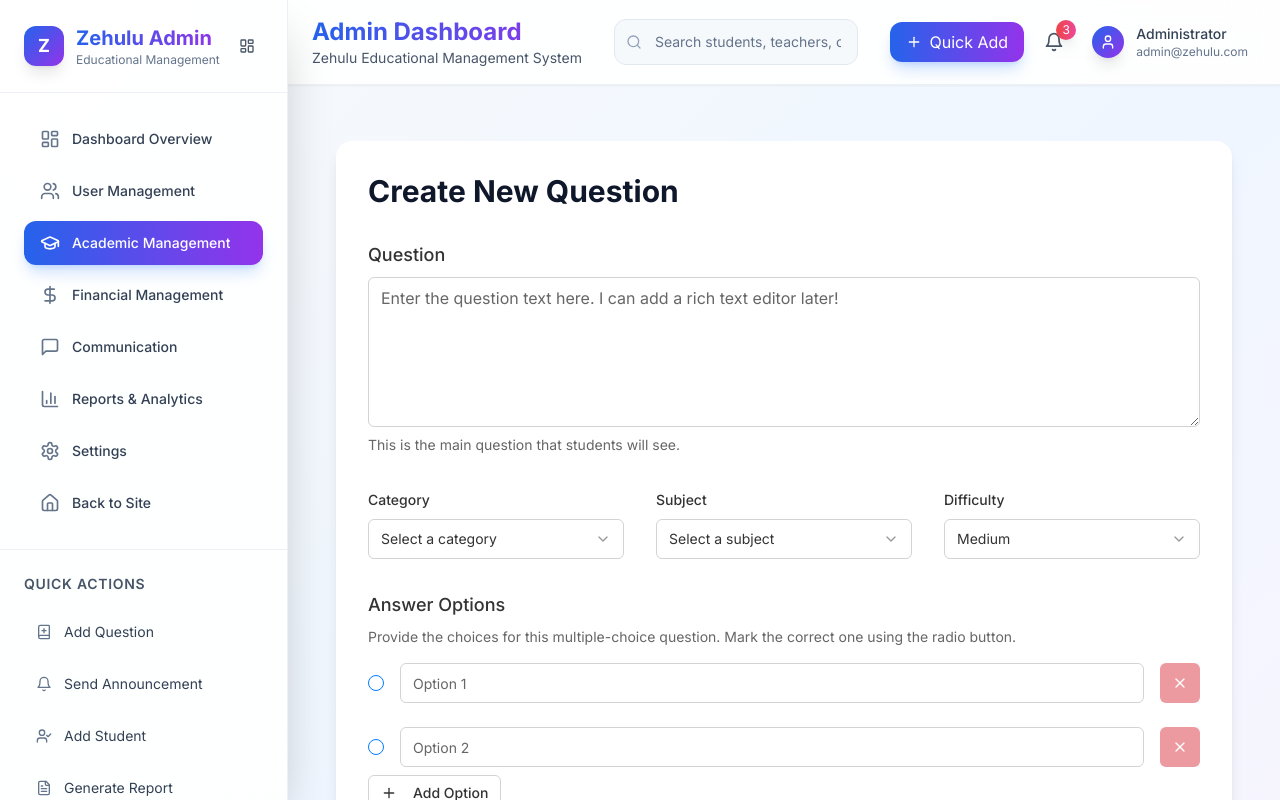
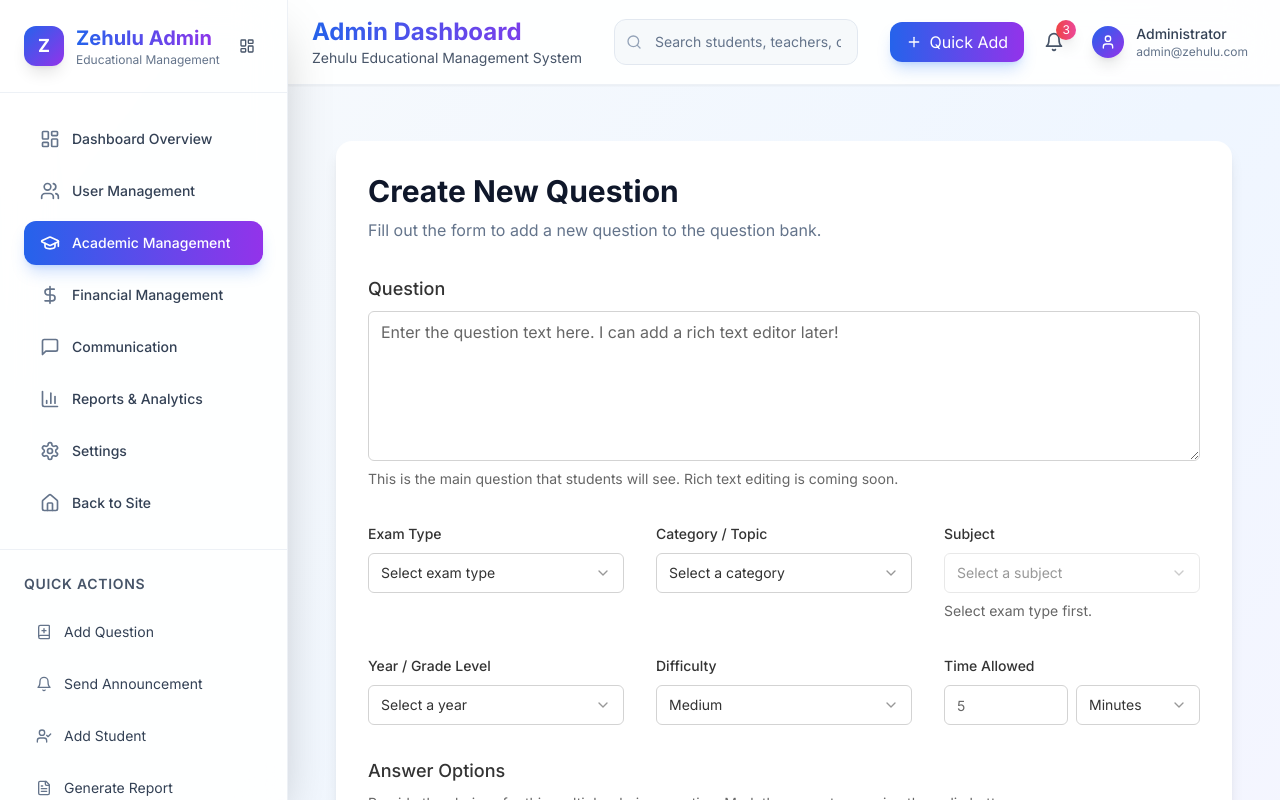
Before and after one commit to clasiset/scholar-spark-practice, a React (Vite) app: page /admin in a window 1280 px wide. Both pictures are taken after a click on the button "Add Question". Shown: the top 800 px of the page. Built offline with nearby package versions, Linux system fonts and the light colour scheme.

Commit message:
feat: Enhance question editor and main website integration
This commit enhances the question editor in the Zehulu admin code to include exam category, subject type, year, and time for test selection. It also integrates these components with the main website.

```diff
--- a/src/components/HomePage.tsx
+++ b/src/components/HomePage.tsx
@@ -30,7 +30,7 @@ export interface HomePageProps {
   user: User | null;
 }
 
-const HomePage = ({ navigate, openModal, user }: HomePageProps) => {
+const HomePage: React.FC<HomePageProps> = ({ navigate, openModal, user }) => {
   const { t } = useI18n();
 
   const testimonials = [
--- a/src/components/admin/QuestionEditor.tsx
+++ b/src/components/admin/QuestionEditor.tsx
@@ -25,13 +25,19 @@ const optionSchema = z.object({
 
 const questionFormSchema = z.object({
   questionText: z.string().min(10, "Question text must be at least 10 characters long."),
+  examType: z.string().nonempty("Please select an exam type."),
   category: z.string().nonempty("Please select a category."),
   subject: z.string().nonempty("Please select a subject."),
+  year: z.string().nonempty("Please select a year or grade level."),
   difficulty: z.enum(["Easy", "Medium", "Hard"]),
+  timeAllowed: z.coerce.number().positive().optional(),
+  timeUnit: z.enum(["seconds", "minutes"]).default("minutes"),
   questionType: z.enum(["multiple-choice-single"]), // For now, only this type
   options: z.array(optionSchema).min(2, "Please provide at least two options."),
   correctAnswerIndex: z.string().nonempty("Please select the correct answer."),
+  hint: z.string().optional(),
   explanation: z.string().optional(),
+  tags: z.string().optional(),
 });
 
 type QuestionFormValues = z.infer<typeof questionFormSchema>;
@@ -41,10 +47,19 @@ const defaultValues: Partial<QuestionFormValues> = {
   difficulty: "Medium",
   questionType: "multiple-choice-single",
   options: [{ text: "" }, { text: "" }],
+  timeUnit: "minutes",
 };
 
-const categories = ["General Knowledge", "Science", "Mathematics", "History"];
-const subjects = ["English", "Mathematics", "Biology", "Chemistry", "Physics"];
+const examTypes = ["Entrance Exam", "Exit Exam", "Mid-term", "Final", "Quiz"];
+const categories = ["Aptitude", "General Knowledge", "Science", "Mathematics", "History", "English", "Logic", "Programming"];
+const subjectsByExamType: Record<string, string[]> = {
+  "Entrance Exam": ["English", "Mathematics", "Aptitude", "General Knowledge", "Physics", "Chemistry", "Biology"],
+  "Exit Exam": ["Computer Science", "Mechanical Engineering", "Civil Engineering", "Medicine", "Law", "Economics", "Business Administration"],
+  "Mid-term": ["Calculus", "Organic Chemistry", "World History", "Literature", "Data Structures"],
+  "Final": ["Advanced Physics", "Biochemistry", "Geopolitics", "Macroeconomics", "Algorithms"],
+  "Quiz": ["General Trivia", "Pop Culture", "Riddles"],
+};
+const years = ["Grade 9", "Grade 10", "Grade 11", "Grade 12", "Freshman", "Sophomore", "Junior", "Senior", "Graduate"];
 const difficulties = ["Easy", "Medium", "Hard"];
 
 export function QuestionEditor() {
@@ -59,6 +74,9 @@ export function QuestionEditor() {
     name: "options",
   });
 
+  const watchedExamType = form.watch("examType");
+  const subjects = subjectsByExamType[watchedExamType] || [];
+
   function onSubmit(data: QuestionFormValues) {
     console.log("Form submitted:", data);
     // In a real app, you'd send this to your backend.
@@ -66,7 +84,8 @@ export function QuestionEditor() {
 
   return (
     <div className="bg-white dark:bg-slate-900 p-8 rounded-2xl shadow-lg max-w-4xl mx-auto my-8">
-      <h1 className="text-3xl font-bold mb-8 text-slate-900 dark:text-slate-100">Create New Question</h1>
+      <h1 className="text-3xl font-bold mb-2 text-slate-900 dark:text-slate-100">Create New Question</h1>
+      <p className="text-slate-500 dark:text-slate-400 mb-8">Fill out the form to add a new question to the question bank.</p>
       <Form {...form}>
         <form onSubmit={form.handleSubmit(onSubmit)} className="space-y-8">
           <FormField
@@ -82,7 +101,7 @@ export function QuestionEditor() {
                     {...field}
                   />
                 </FormControl>
-                <FormDescription>This is the main question that students will see.</FormDescription>
+                <FormDescription>This is the main question that students will see. Rich text editing is coming soon.</FormDescription>
                 <FormMessage />
               </FormItem>
             )}
@@ -91,10 +110,28 @@ export function QuestionEditor() {
           <div className="grid grid-cols-1 md:grid-cols-3 gap-8">
             <FormField
               control={form.control}
+              name="examType"
+              render={({ field }) => (
+                <FormItem>
+                  <FormLabel>Exam Type</FormLabel>
+                  <Select onValueChange={field.onChange} defaultValue={field.value}>
+                    <FormControl>
+                      <SelectTrigger><SelectValue placeholder="Select exam type" /></SelectTrigger>
+                    </FormControl>
+                    <SelectContent>
+                      {examTypes.map(type => <SelectItem key={type} value={type}>{type}</SelectItem>)}
+                    </SelectContent>
+                  </Select>
+                  <FormMessage />
+                </FormItem>
+              )}
+            />
+            <FormField
+              control={form.control}
               name="category"
               render={({ field }) => (
                 <FormItem>
-                  <FormLabel>Category</FormLabel>
+                  <FormLabel>Category / Topic</FormLabel>
                   <Select onValueChange={field.onChange} defaultValue={field.value}>
                     <FormControl>
                       <SelectTrigger><SelectValue placeholder="Select a category" /></SelectTrigger>
@@ -113,12 +150,34 @@ export function QuestionEditor() {
               render={({ field }) => (
                 <FormItem>
                   <FormLabel>Subject</FormLabel>
-                  <Select onValueChange={field.onChange} defaultValue={field.value}>
+                  <Select onValueChange={field.onChange} value={field.value} disabled={!watchedExamType}>
                     <FormControl>
                       <SelectTrigger><SelectValue placeholder="Select a subject" /></SelectTrigger>
                     </FormControl>
                     <SelectContent>
                       {subjects.map(sub => <SelectItem key={sub} value={sub}>{sub}</SelectItem>)}
+                    </SelectContent>
+                  </Select>
+                  <FormDescription>Select exam type first.</FormDescription>
+                  <FormMessage />
+                </FormItem>
+              )}
+            />
+          </div>
+
+          <div className="grid grid-cols-1 md:grid-cols-3 gap-8">
+            <FormField
+              control={form.control}
+              name="year"
+              render={({ field }) => (
+                <FormItem>
+                  <FormLabel>Year / Grade Level</FormLabel>
+                  <Select onValueChange={field.onChange} defaultValue={field.value}>
+                    <FormControl>
+                      <SelectTrigger><SelectValue placeholder="Select a year" /></SelectTrigger>
+                    </FormControl>
+                    <SelectContent>
+                      {years.map(year => <SelectItem key={year} value={year}>{year}</SelectItem>)}
                     </SelectContent>
                   </Select>
                   <FormMessage />
@@ -143,6 +202,38 @@ export function QuestionEditor() {
                 </FormItem>
               )}
             />
+            <div className="grid grid-cols-2 gap-2 items-end">
+              <FormField
+                control={form.control}
+                name="timeAllowed"
+                render={({ field }) => (
+                  <FormItem>
+                    <FormLabel>Time Allowed</FormLabel>
+                    <FormControl>
+                      <Input type="number" placeholder="5" {...field} />
+                    </FormControl>
+                    <FormMessage />
+                  </FormItem>
+                )}
+              />
+              <FormField
+                control={form.control}
+                name="timeUnit"
+                render={({ field }) => (
+                  <FormItem>
+                    <Select onValueChange={field.onChange} defaultValue={field.value}>
+                      <FormControl>
+                        <SelectTrigger><SelectValue /></SelectTrigger>
+                      </FormControl>
+                      <SelectContent>
+                        <SelectItem value="minutes">Minutes</SelectItem>
+                        <SelectItem value="seconds">Seconds</SelectItem>
+                      </SelectContent>
+                    </Select>
+                  </FormItem>
+                )}
+              />
+            </div>
           </div>
 
           <FormItem>
@@ -199,10 +290,29 @@ export function QuestionEditor() {
 
           <FormField
             control={form.control}
+            name="hint"
+            render={({ field }) => (
+              <FormItem>
+                <FormLabel className="text-lg">Hint (Optional)</FormLabel>
+                <FormControl>
+                  <Textarea
+                    placeholder="Provide a small hint for the student."
+                    className="min-h-[100px]"
+                    {...field}
+                  />
+                </FormControl>
+                <FormDescription>This can be shown to students in practice mode.</FormDescription>
+                <FormMessage />
+              </FormItem>
+            )}
+          />
+
+          <FormField
+            control={form.control}
             name="explanation"
             render={({ field }) => (
               <FormItem>
-                <FormLabel className="text-lg">Explanation</FormLabel>
+                <FormLabel className="text-lg">Explanation (Optional)</FormLabel>
                 <FormControl>
                   <Textarea
                     placeholder="Explain why the correct answer is correct."
@@ -211,6 +321,21 @@ export function QuestionEditor() {
                   />
                 </FormControl>
                 <FormDescription>This will be shown to students after they answer.</FormDescription>
+                <FormMessage />
+              </FormItem>
+            )}
+          />
+
+          <FormField
+            control={form.control}
+            name="tags"
+            render={({ field }) => (
+              <FormItem>
+                <FormLabel className="text-lg">Tags / Keywords (Optional)</FormLabel>
+                <FormControl>
+                  <Input placeholder="e.g. algebra, calculus, ww2" {...field} />
+                </FormControl>
+                <FormDescription>Comma-separated tags for better organization and search.</FormDescription>
                 <FormMessage />
               </FormItem>
             )}
```
